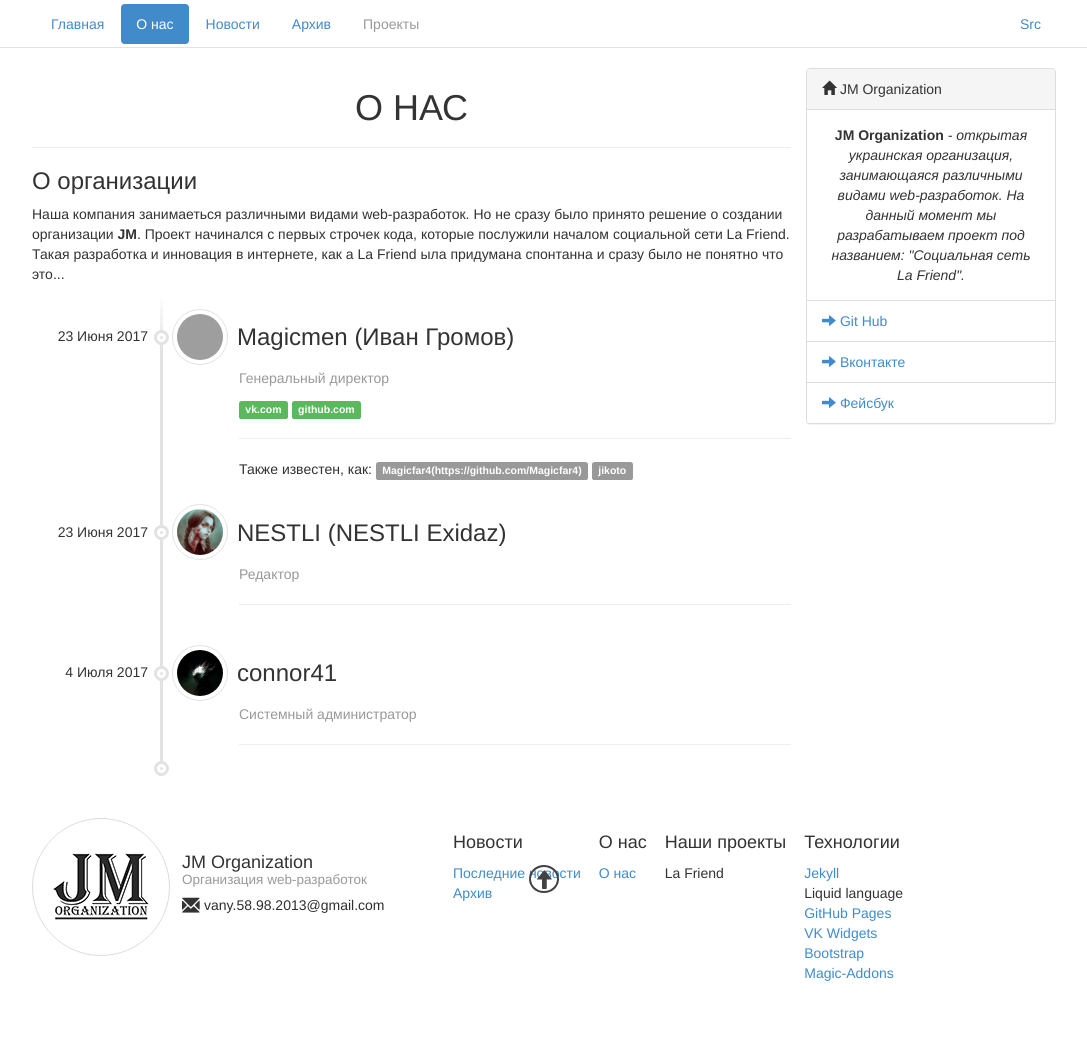
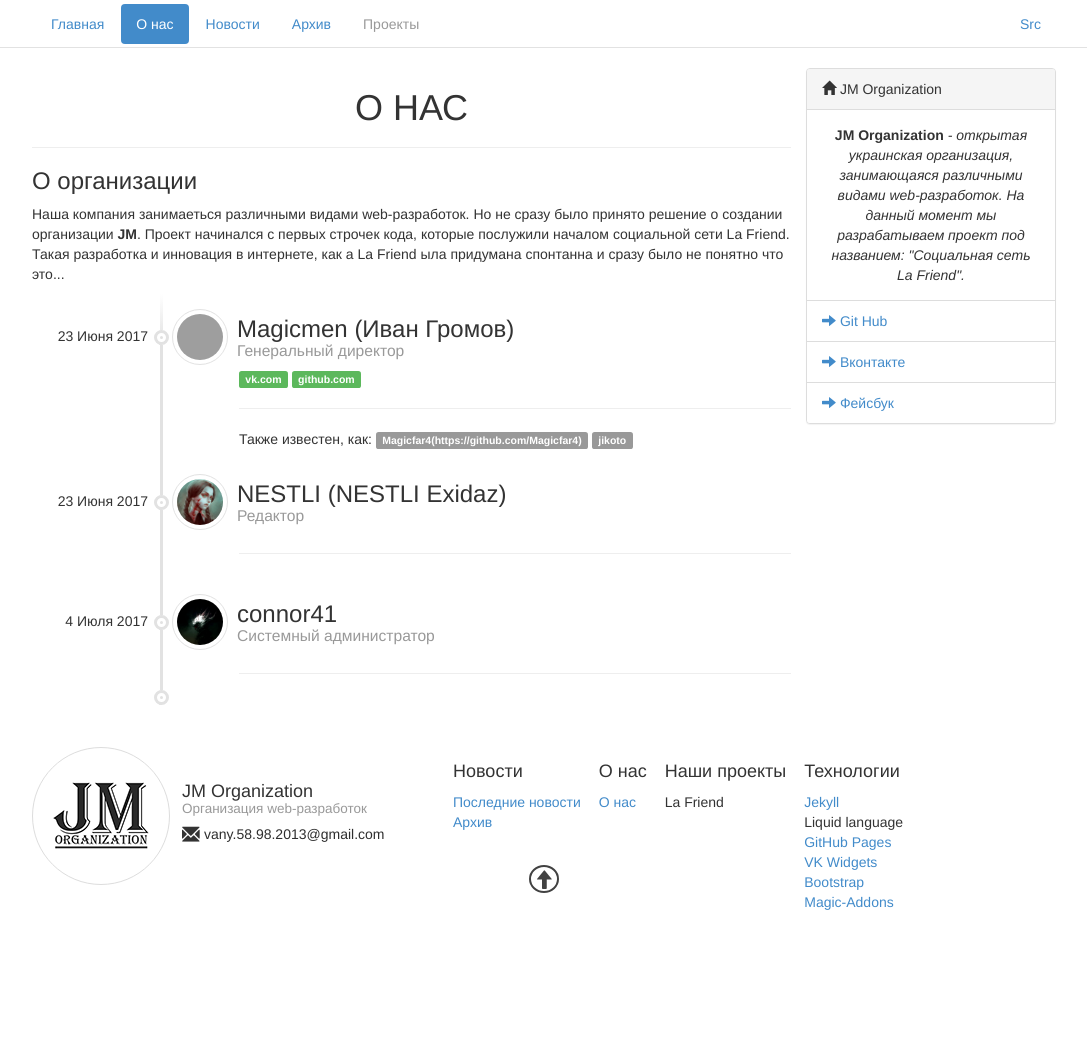
Before and after one commit to jm-organization/jm-organization.github.io, a Jekyll site: the page built from about/index.html, in a window 1280 px wide. Shown: the whole page, without its empty margins (96-1183 px from the left). Built offline with Jekyll 4.4.1, drawn with Linux system fonts in a browser that asks for light colours; after the commit the page ends 975 px from its top, so only the background shows below that; grey boxes are pictures that could not be loaded.

Commit message:
Изменено положение описания должности

```diff
--- a/about/index.html
+++ b/about/index.html
@@ -16,12 +16,9 @@
                 <div class="jm-ac-date">{{ cw.date-of-adopted }}</div>
                 <div class="jm-ac-co-worker">
                     <img src="/assets/img/co-worker-avatars/{{ cw.co-worker }}.png" width="56px" height="56px">
-                    <h3>{{ cw.co-worker }} {% if cw.first-name %}({{ cw.first-name }}{% if cw.second-name %} {{ cw.second-name }}{% endif %}){% endif %}</h3>
+                    <h3>{{ cw.co-worker }} {% if cw.first-name %}({{ cw.first-name }}{% if cw.second-name %} {{ cw.second-name }}{% endif %}){% endif %}<small id="position">{{ cw.position }}</small></h3>
                 </div>
                 <div class="jm-ac-cinfo" style="padding-top: 2px">
-                    <!-- Должность -->
-                    <p id="position" class="text-muted">{{ cw.position }}</p>
-
                     <!-- Сайты сотрудника -->
                     {% if cw.info.web-sites %}
                     <p id="web-sites" data-ws="{{ cw.info.web-sites }}"></p>
--- a/assets/css/main.css
+++ b/assets/css/main.css
@@ -402,7 +402,10 @@
         border: 1px solid #e2e2e2; }
       .page-width .jm-archive .jm-a-events .jm-a-collaborator > .jm-ac-co-worker h3, .page-width .jm-archive .jm-a-collaborators .jm-a-collaborator > .jm-ac-co-worker h3, .page-width .jm-about .jm-a-events .jm-a-collaborator > .jm-ac-co-worker h3, .page-width .jm-about .jm-a-collaborators .jm-a-collaborator > .jm-ac-co-worker h3, .page-width .jm-a-co-workers .jm-a-events .jm-a-collaborator > .jm-ac-co-worker h3, .page-width .jm-a-co-workers .jm-a-collaborators .jm-a-collaborator > .jm-ac-co-worker h3 {
         float: left;
-        margin: 15.5px 0; }
+        margin: 7.5px 0; }
+        .page-width .jm-archive .jm-a-events .jm-a-collaborator > .jm-ac-co-worker h3 small, .page-width .jm-archive .jm-a-collaborators .jm-a-collaborator > .jm-ac-co-worker h3 small, .page-width .jm-about .jm-a-events .jm-a-collaborator > .jm-ac-co-worker h3 small, .page-width .jm-about .jm-a-collaborators .jm-a-collaborator > .jm-ac-co-worker h3 small, .page-width .jm-a-co-workers .jm-a-events .jm-a-collaborator > .jm-ac-co-worker h3 small, .page-width .jm-a-co-workers .jm-a-collaborators .jm-a-collaborator > .jm-ac-co-worker h3 small {
+          width: 100%;
+          display: block; }
       .page-width .jm-archive .jm-a-events .jm-a-year-block > .jm-archive-article > .jm-aa-body,
       .page-width .jm-archive .jm-a-events .jm-a-collaborator > .jm-ac-cinfo, .page-width .jm-archive .jm-a-collaborators .jm-a-year-block > .jm-archive-article > .jm-aa-body,
       .page-width .jm-archive .jm-a-collaborators .jm-a-collaborator > .jm-ac-cinfo, .page-width .jm-about .jm-a-events .jm-a-year-block > .jm-archive-article > .jm-aa-body,
--- a/assets/css/main.sass
+++ b/assets/css/main.sass
@@ -386,7 +386,10 @@
           border: $standardBorder $supportColor
         h3
           float: left
-          margin: 15.5px 0
+          margin: 7.5px 0
+          small
+            width: 100%
+            display: block
       .jm-a-year-block > .jm-archive-article > .jm-aa-body,
       .jm-a-collaborator > .jm-ac-cinfo
         display: inline-block
```
